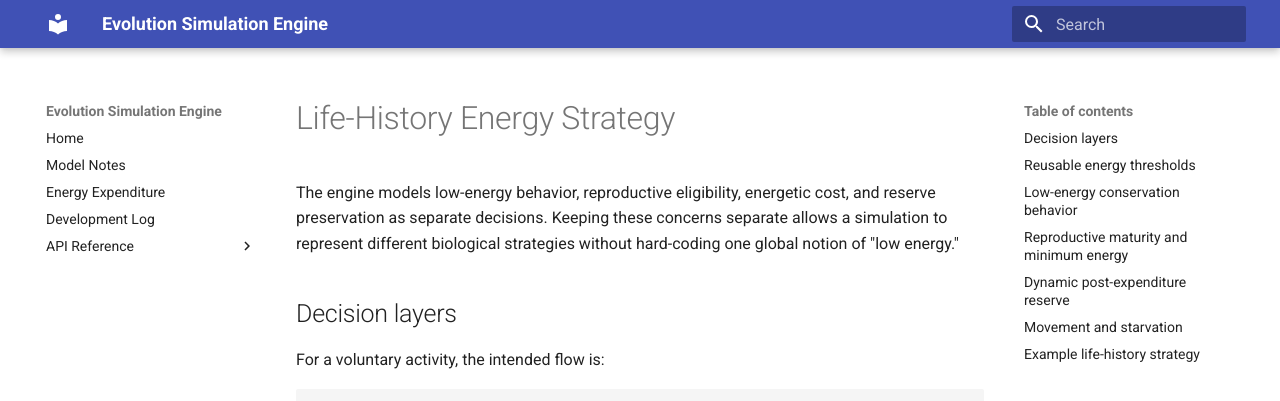
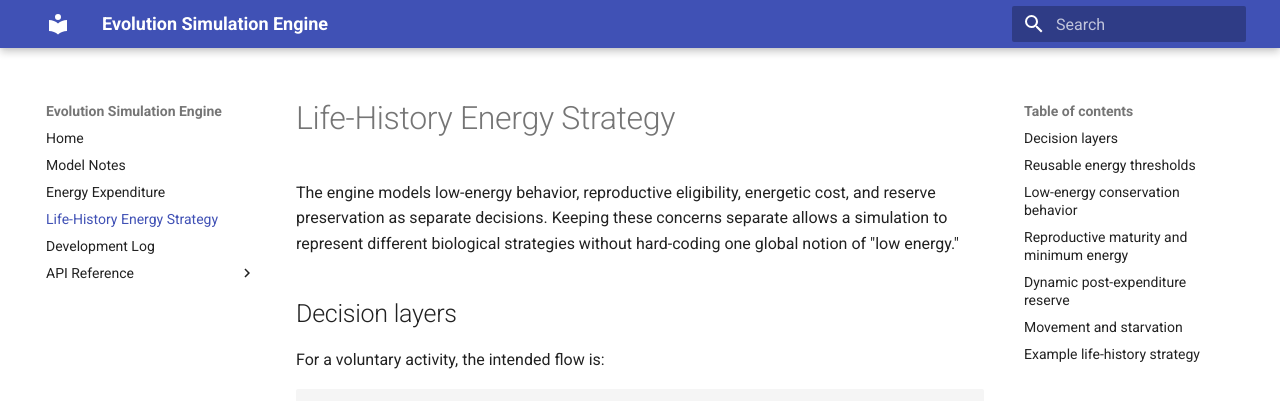
Before and after one commit to abdullahkhan57721/evolution-simulation-engine, an MkDocs documentation site: the page built from docs/life_history_energy_strategy.md, in a window 1280 px wide. Shown: the top 401 px of the page. Built offline with MkDocs 1.6.1 and Material for MkDocs 9.7.7, drawn with Linux system fonts in a browser that asks for light colours.

Commit message:
Add life-history energy strategy docs to navigation

```diff
--- a/mkdocs.yml
+++ b/mkdocs.yml
@@ -7,6 +7,7 @@ nav:
   - Home: index.md
   - Model Notes: model_notes.md
   - Energy Expenditure: energy_expenditure.md
+  - Life-History Energy Strategy: life_history_energy_strategy.md
   - Development Log: development_log.md
   - API Reference:
       - Validators: references/validators.md
```
